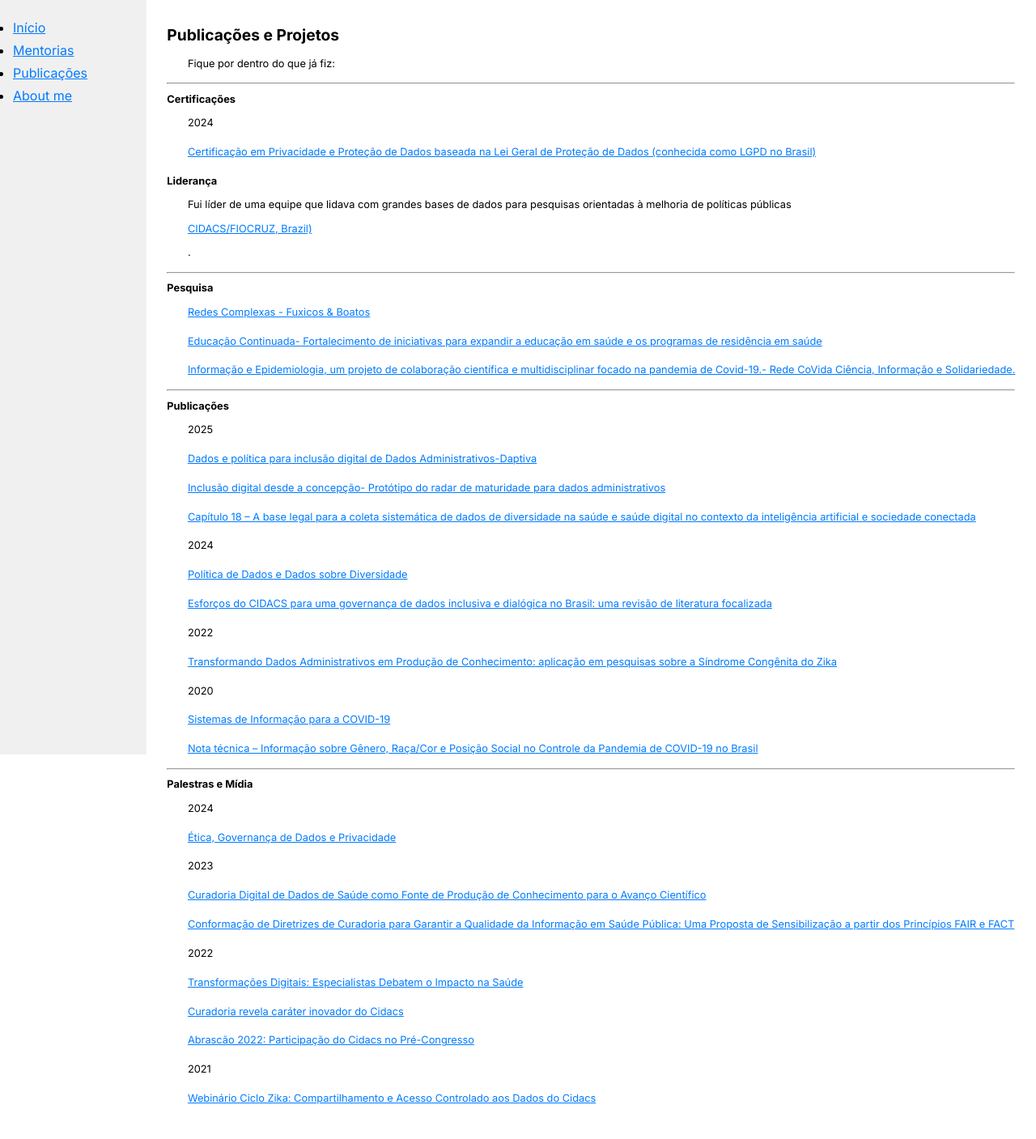
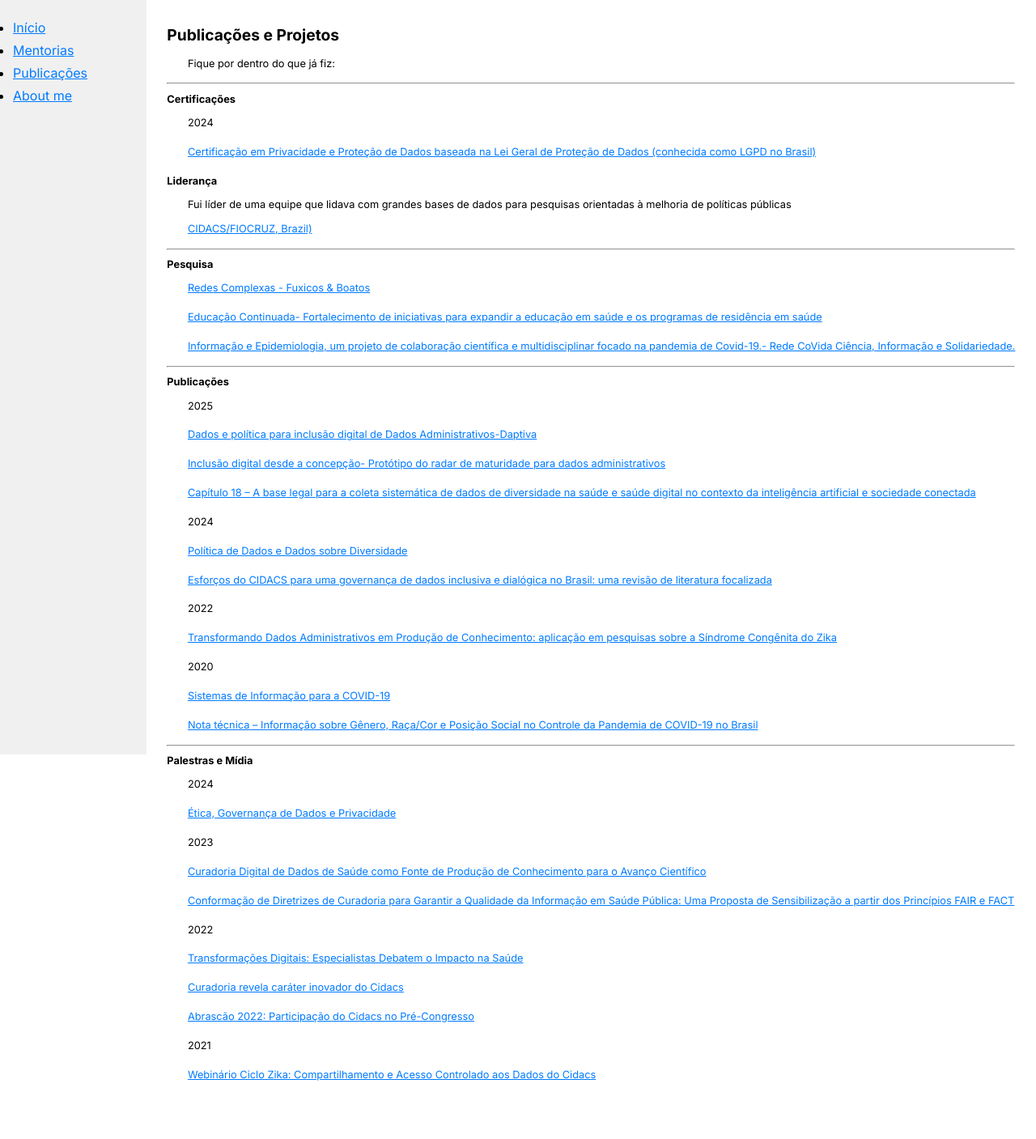
Before and after one commit to MairaLimaS/MairaLimaS.github.io, a Jekyll site: the page built from publicacoes.md, in a window 1280 px wide. Shown: the whole page at 81% size. Built offline with Jekyll 4.4.1, drawn with Linux system fonts in a browser that asks for light colours; after the commit the page ends 1377 px from its top, so only the background shows below that.

```diff
--- a/publicacoes.md
+++ b/publicacoes.md
@@ -18,7 +18,7 @@ Fique por dentro do que já fiz:
 
 <h4>Liderança</h4>
 Fui líder de uma equipe que lidava com grandes bases de dados para pesquisas orientadas à melhoria de políticas públicas
-[CIDACS/FIOCRUZ, Brazil)](https://cidacs.bahia.fiocruz.br/?s=Ma%C3%ADra+Lima).
+[CIDACS/FIOCRUZ, Brazil)](https://cidacs.bahia.fiocruz.br/?s=Ma%C3%ADra+Lima)
 
 --------------------
 
```
